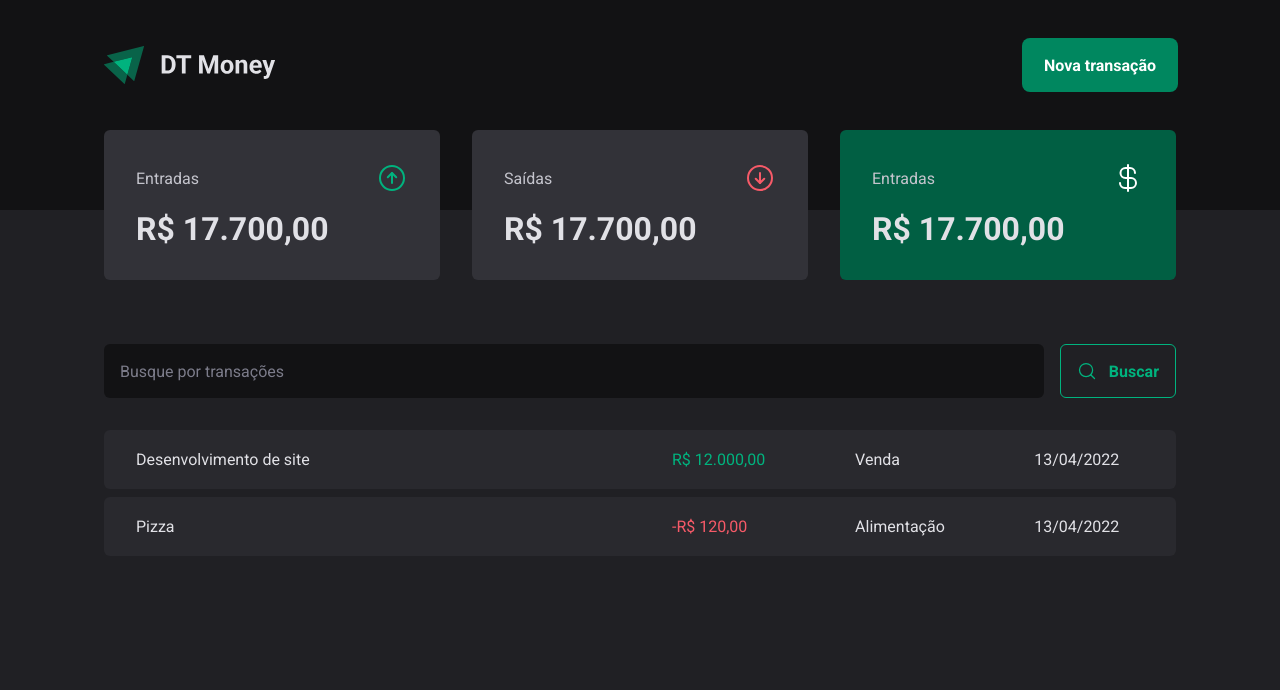
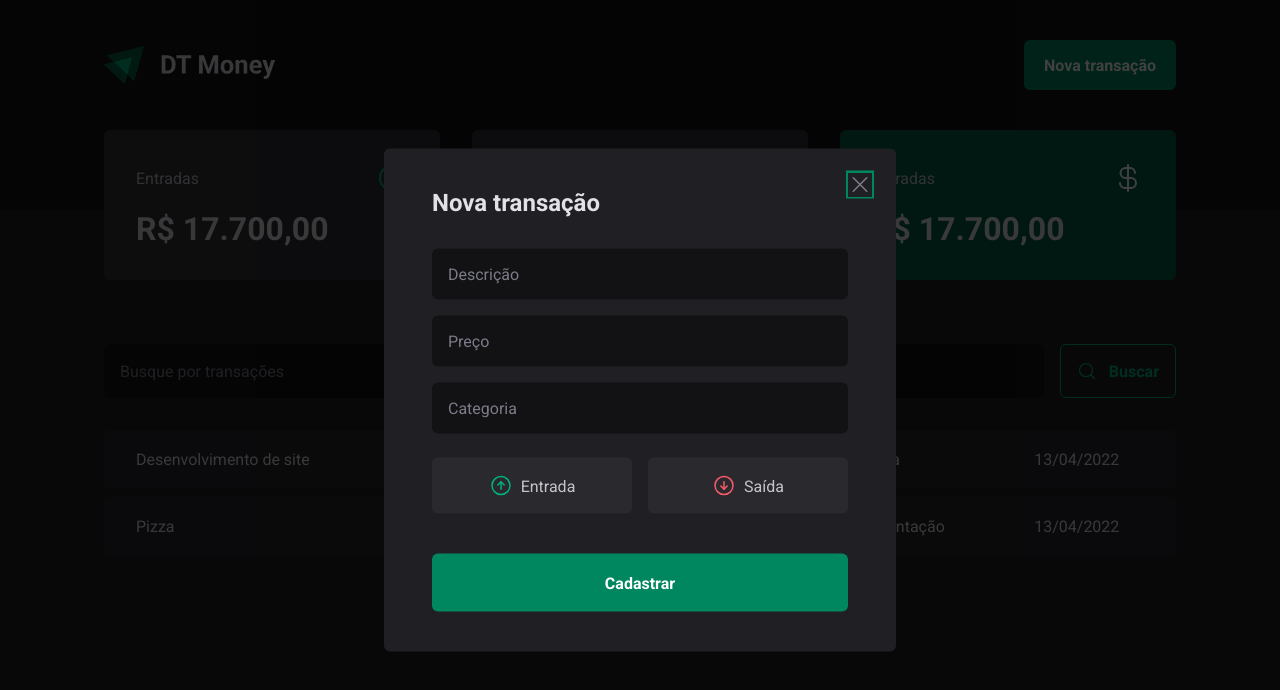
Before and after one commit to gabriel-nt/dt-money, a React (Vite) app: page / in a window 1280 px wide. Both pictures are taken after a click on the button "Nova transação". Shown: the top 690 px of the page. Built offline with nearby package versions, Linux system fonts and the light colour scheme.

Commit message:
New transaction modal componente creation

```diff
--- a/package.json
+++ b/package.json
@@ -9,6 +9,8 @@
     "preview": "vite preview"
   },
   "dependencies": {
+    "@radix-ui/react-dialog": "^1.0.0",
+    "@radix-ui/react-radio-group": "^1.0.0",
     "phosphor-react": "^1.4.1",
     "react": "^18.2.0",
     "react-dom": "^18.2.0",
--- a/src/components/Header/index.tsx
+++ b/src/components/Header/index.tsx
@@ -1,12 +1,20 @@
+import * as Dialog from '@radix-ui/react-dialog';
+
 import { HeaderContainer, HeaderContent, NewTransactionButton } from './styles';
 
 import logoImg from '../../assets/logo.svg';
+import { NewTransactionModal } from '../NewTransactionModal';
 
 const Header = () => (
   <HeaderContainer>
     <HeaderContent>
       <img src={logoImg} alt="" />
-      <NewTransactionButton>Nova transação</NewTransactionButton>
+      <Dialog.Root>
+        <Dialog.Trigger asChild>
+          <NewTransactionButton>Nova transação</NewTransactionButton>
+        </Dialog.Trigger>
+        <NewTransactionModal />
+      </Dialog.Root>
     </HeaderContent>
   </HeaderContainer>
 );
--- /dev/null
+++ b/src/components/NewTransactionModal/index.tsx
@@ -0,0 +1,45 @@
+import * as Dialog from '@radix-ui/react-dialog';
+import * as RadioGroup from '@radix-ui/react-radio-group';
+import { ArrowCircleDown, ArrowCircleUp, X } from 'phosphor-react';
+
+import {
+  Overlay,
+  Content,
+  CloseButton,
+  TransactionType,
+  TransactionTypeButton,
+} from './styles';
+
+const NewTransactionModal = () => (
+  <Dialog.Portal>
+    <Overlay />
+    <Content>
+      <Dialog.Title>Nova transação</Dialog.Title>
+
+      <CloseButton>
+        <X size={24} />
+      </CloseButton>
+
+      <form>
+        <input type="text" placeholder="Descrição" required />
+        <input type="number" placeholder="Preço" required />
+        <input type="text" placeholder="Categoria" required />
+
+        <TransactionType>
+          <TransactionTypeButton variant="income" value="income">
+            <ArrowCircleUp size={24} />
+            Entrada
+          </TransactionTypeButton>
+          <TransactionTypeButton variant="outcome" value="outcome">
+            <ArrowCircleDown size={24} />
+            Saída
+          </TransactionTypeButton>
+        </TransactionType>
+
+        <button type="submit">Cadastrar</button>
+      </form>
+    </Content>
+  </Dialog.Portal>
+);
+
+export { NewTransactionModal };
--- /dev/null
+++ b/src/components/NewTransactionModal/styles.ts
@@ -0,0 +1,120 @@
+import styled from 'styled-components';
+import * as Dialog from '@radix-ui/react-dialog';
+import * as RadioGroup from '@radix-ui/react-radio-group';
+
+interface TransactionTypeButtonProps {
+  variant: 'income' | 'outcome';
+}
+
+export const Overlay = styled(Dialog.Overlay)`
+  position: fixed;
+  inset: 0;
+  width: 100vw;
+  height: 100vh;
+  background: rgba(0, 0, 0, 0.75);
+`;
+
+export const Content = styled(Dialog.Content)`
+  min-width: 32rem;
+  border-radius: 6px;
+  padding: 2.5rem 3rem;
+  background: ${props => props.theme['gray-800']};
+
+  position: fixed;
+  top: 50%;
+  left: 50%;
+  transform: translate(-50%, -50%);
+
+  form {
+    margin-top: 2rem;
+    display: flex;
+    flex-direction: column;
+    gap: 1rem;
+
+    input {
+      border-radius: 6px;
+      border: 0;
+      background: ${props => props.theme['gray-900']};
+      color: ${props => props.theme['gray-300']};
+      padding: 1rem;
+
+      &::placeholder {
+        color: ${props => props.theme['gray-500']};
+      }
+    }
+
+    button[type='submit'] {
+      height: 58px;
+      border: 0;
+      background: ${props => props.theme['green-500']};
+      color: ${props => props.theme.white};
+      font-weight: bold;
+      border-radius: 6px;
+      padding: 0 1.25rem;
+      margin-top: 1.5rem;
+      cursor: pointer;
+      transition: background 0.2s;
+
+      &:hover {
+        background: ${props => props.theme['green-700']};
+      }
+    }
+  }
+`;
+
+export const CloseButton = styled(Dialog.Close)`
+  position: absolute;
+  background: transparent;
+  border: 0;
+  top: 1.5rem;
+  right: 1.5rem;
+  line-height: 0;
+  cursor: pointer;
+  color: ${props => props.theme['gray-500']};
+`;
+
+export const TransactionType = styled(RadioGroup.Root)`
+  display: grid;
+  grid-template-columns: repeat(2, 1fr);
+  gap: 1rem;
+  margin-top: 0.5rem;
+`;
+
+export const TransactionTypeButton = styled(
+  RadioGroup.Item
+)<TransactionTypeButtonProps>`
+  background: ${props => props.theme['gray-700']};
+  padding: 1rem;
+  display: flex;
+  align-items: center;
+  justify-content: center;
+  gap: 0.5rem;
+  border-radius: 6px;
+  cursor: pointer;
+  border: 0;
+  color: ${props => props.theme['gray-300']};
+
+  svg {
+    color: ${props =>
+      props.variant === 'income'
+        ? props.theme['green-300']
+        : props.theme['red-300']};
+  }
+
+  &[data-state='unchecked']:hover {
+    transition: background 0.2s;
+    background: ${props => props.theme['gray-600']};
+  }
+
+  &[data-state='checked'] {
+    color: ${props => props.theme.white};
+    background: ${props =>
+      props.variant === 'income'
+        ? props.theme['green-500']
+        : props.theme['red-500']};
+
+    svg {
+      color: ${props => props.theme.white};
+    }
+  }
+`;
--- a/src/pages/Transactions/index.tsx
+++ b/src/pages/Transactions/index.tsx
@@ -1,4 +1,3 @@
-import React from 'react';
 import { Header } from '../../components/Header';
 import { Summary } from '../../components/Summary';
 import { SearchForm } from './components/SearchForm';
```
Also changed, not shown: 1 other file (tests, documents, lock files or other folders).
